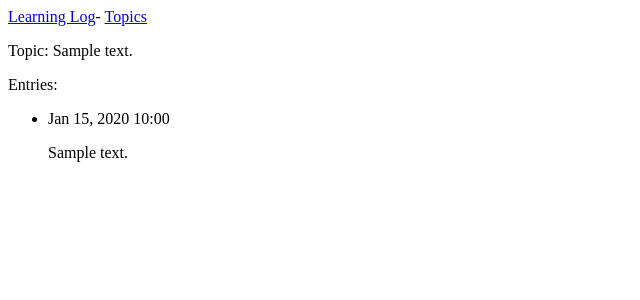
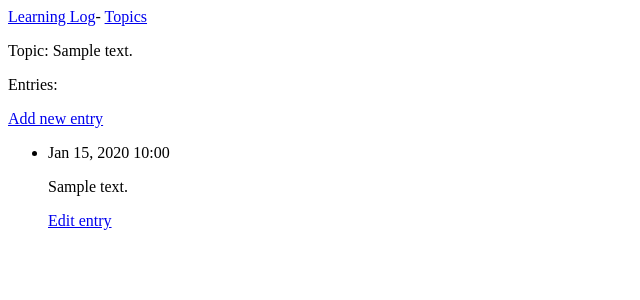
Before and after one commit to Alan171223/learning_log, a Django app: page /topics/1/ in a window 1280 px wide. Shown: the top 300 px of the page, without its empty margins (0-640 px from the left). Run offline with Django 4.2, Linux system fonts and the light colour scheme; tables that the repository leaves empty hold one stand-in row (values such as "Sample post").

Commit message:
topic,entry

```diff
--- a/learning_logs/templates/learning_logs/topic.html
+++ b/learning_logs/templates/learning_logs/topic.html
@@ -4,12 +4,16 @@
 
 <p>Topic: {{ topic.text }}</p>
 <p>Entries:</p>
-
+<p>
+    <a href="{% url 'learning_logs:new_entry' topic.id %}">Add new entry</a>
+</p>
 <ul>
     {% for entry in entries %}
     <li>
         <p>{{ entry.date_added|date:'M d, Y H:i' }}</p>
         <p>{{ entry.text|linebreaks }}</p>
+        <p>
+            <a href="{% url 'learning_logs:edit_entry' entry.id %}"> Edit entry</a></p>
     </li>
     {% empty %}
     <li>There are no entries for this topic yet.</li>
--- a/learning_logs/urls.py
+++ b/learning_logs/urls.py
@@ -12,4 +12,6 @@ urlpatterns = [
     # Detail page for a single topic.
     path('topics/<int:topic_id>/', views.topic, name='topic'),
     path('new_topic/', views.new_topic, name='new_topic'),
+    path('new_entry/<int:topic_id>/', views.new_entry, name='new_entry'),
+    path('edit_entry/<int:entry_id>/', views.edit_entry, name='edit_entry'),
 ]
--- a/learning_logs/views.py
+++ b/learning_logs/views.py
@@ -1,8 +1,8 @@
 from django.shortcuts import render, redirect
 
-from .models import Topic
+from .models import Topic,Entry
 
-from .forms import TopicForm
+from .forms import TopicForm,EntryForm
 
 # Create your views here.
 
@@ -37,3 +37,38 @@ def new_topic(request):
     context = {'form': form}
 
     return render(request, 'learning_logs/new_topic.html', context)
+
+def new_entry(request, topic_id):
+    """Add a new entry for a particular topic."""
+    topic = Topic.objects.get(id=topic_id)
+    if request.method != 'POST':
+        # No data submitted; create a blank form.
+        form = EntryForm()
+    else:
+        # POST data submitted; process data.
+        form = EntryForm(data=request.POST)
+        if form.is_valid():
+            new_entry = form.save(commit=False)
+            new_entry.topic = topic
+            new_entry.save()
+            return redirect('learning_logs:topic', topic_id=topic_id)
+
+    context = {'topic': topic, 'form': form}
+    return render(request, 'learning_logs/new_entry.html', context)
+
+def edit_entry(request, entry_id):
+    """Edit an existing entry."""
+    entry = Entry.objects.get(id=entry_id)
+    topic = entry.topic
+    if request.method != 'POST':
+        # Initial request; pre-fill form with the current entry.
+        form = EntryForm(instance=entry)
+    else:
+        # POST data submitted; process data.
+        form = EntryForm(instance=entry, data=request.POST)
+        if form.is_valid():
+            form.save()
+            return redirect('learning_logs:topic', topic_id=topic.id)
+
+    context = {'entry': entry, 'topic': topic, 'form': form}
+    return render(request, 'learning_logs/edit_entry.html', context)
```
Also changed, not shown: learning_logs/forms.py (+8 -1 lines), learning_logs/templates/learning_logs/edit_entry.html (added, +11 -0 lines), learning_logs/templates/learning_logs/new_entry.html (added, +14 -0 lines).
